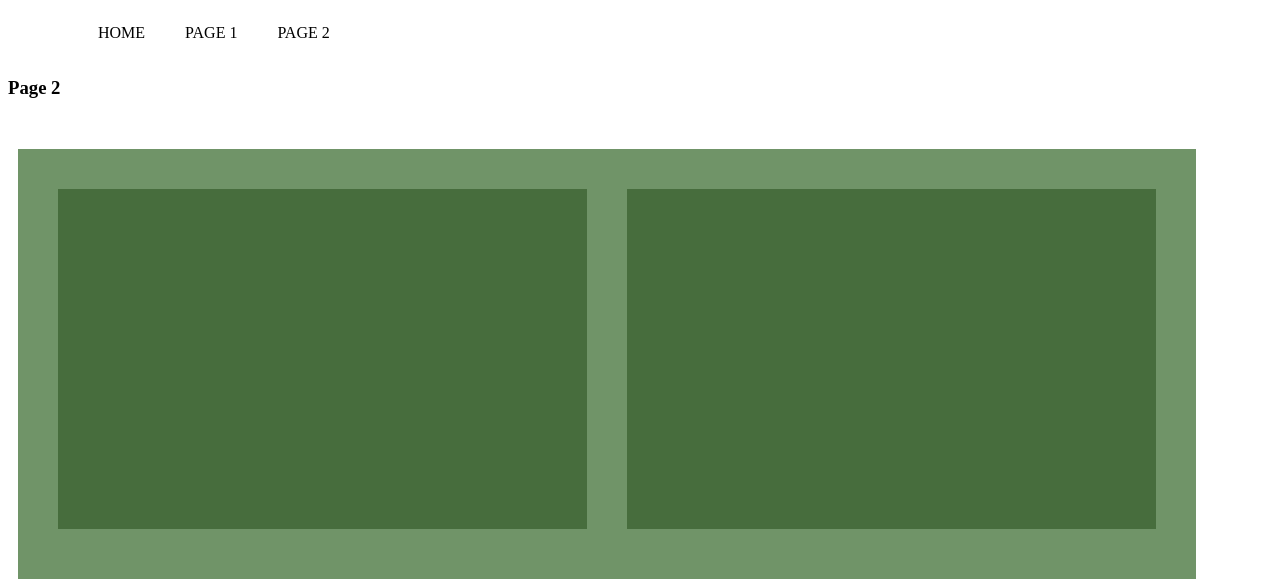
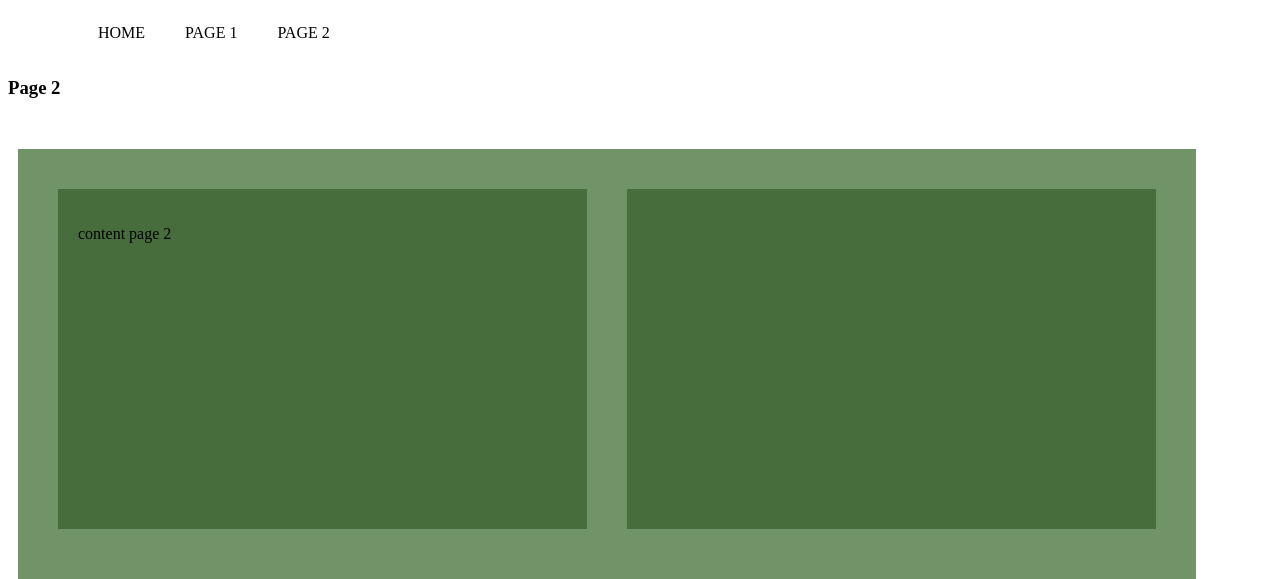
Before and after one commit to MoCodeCom/gitCourse_2, a plain HTML site: page index.html in a window 1280 px wide. Both pictures are taken after a click on the item "PAGE 2". Shown: the top 579 px of the page. Drawn offline with Linux system fonts and the light colour scheme.

Commit message:
adding content page 2

```diff
--- a/index.html
+++ b/index.html
@@ -36,7 +36,7 @@
     <div id="page2_content">
         <h3>Page 2</h3>
         <div>
-            <div></div>
+            <div><p>content page 2</p></div>
             <div></div>
         </div>
     </div>
```
